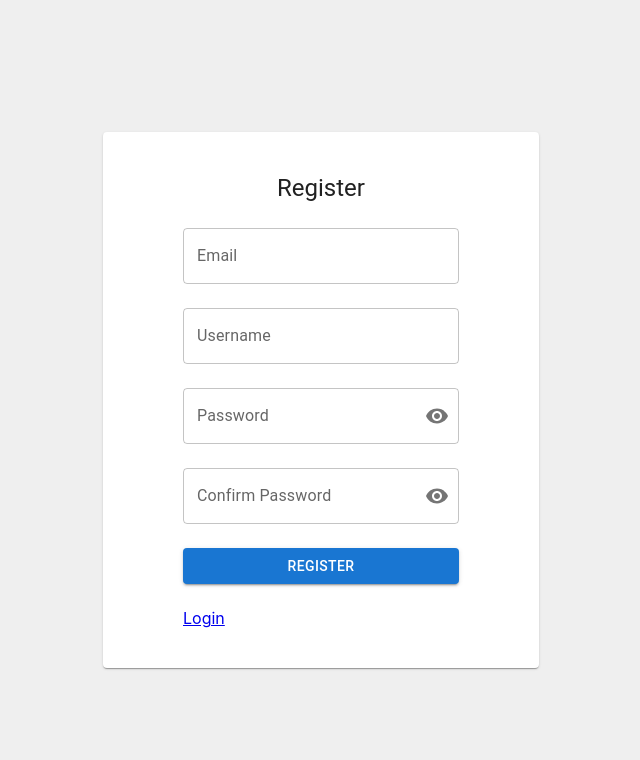
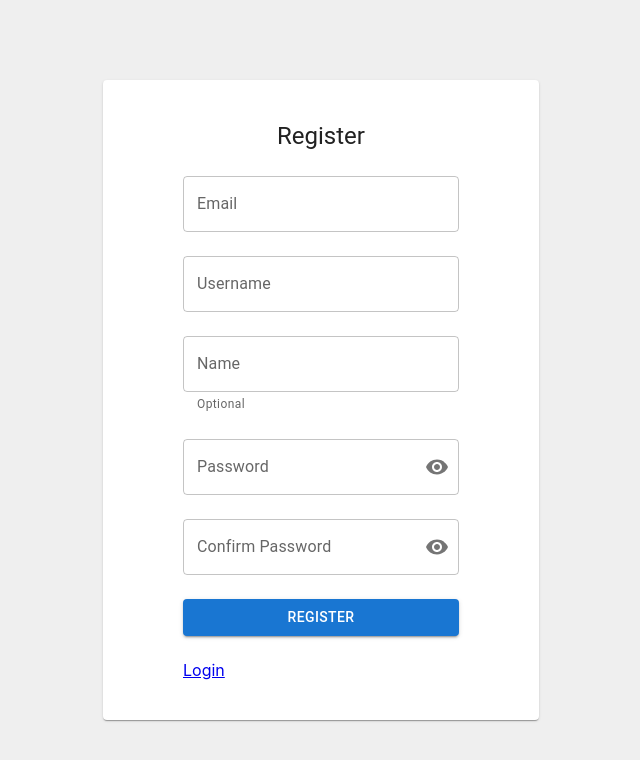
Before and after one commit to MichaelFarquhar/react-firebase-auth, a React (Create React App) app: page /register in a window 1280 px wide. Shown: the top 760 px of the page, without its empty margins (319-959 px from the left). Built offline with nearby package versions, Linux system fonts and the light colour scheme; no server answers.

Commit message:
Add optional name field to register

```diff
--- a/src/pages/Register.tsx
+++ b/src/pages/Register.tsx
@@ -15,7 +15,7 @@ import VisibilityOffIcon from '@mui/icons-material/VisibilityOff';
 import { useFormik } from 'formik';
 import { RegisterSchema } from '../validation/Auth';
 
-import { createUserWithEmailAndPassword, signOut, updateProfile } from 'firebase/auth';
+import { createUserWithEmailAndPassword, signOut } from 'firebase/auth';
 import { auth, db } from '../firebase/firebase-config';
 import { addDoc, collection } from 'firebase/firestore';
 import { Link, useNavigate } from 'react-router-dom';
@@ -60,6 +60,7 @@ export const Register: FC = () => {
         initialValues: {
             email: '',
             username: '',
+            name: '',
             password: '',
             confirmPassword: '',
         },
@@ -74,6 +75,8 @@ export const Register: FC = () => {
                         await addDoc(userCollectionRef, {
                             UID: userId,
                             username: values.username,
+                            email: values.email,
+                            name: values.name || '',
                         });
                         setRegisterComplete(true);
                         // Firebase automatically logs in after create account and we don't want that:
@@ -116,6 +119,18 @@ export const Register: FC = () => {
                                 formik.touched.username && Boolean(formik.errors.username)
                             }
                             helperText={formik.touched.username && formik.errors.username}
+                            fullWidth
+                        />
+                        <TextField
+                            name="name"
+                            label="Name"
+                            variant="outlined"
+                            onChange={formik.handleChange}
+                            value={formik.values.name}
+                            error={formik.touched.name && Boolean(formik.errors.name)}
+                            helperText={
+                                formik.touched.name ? formik.errors.name : 'Optional'
+                            }
                             fullWidth
                         />
                         <TextField
```
